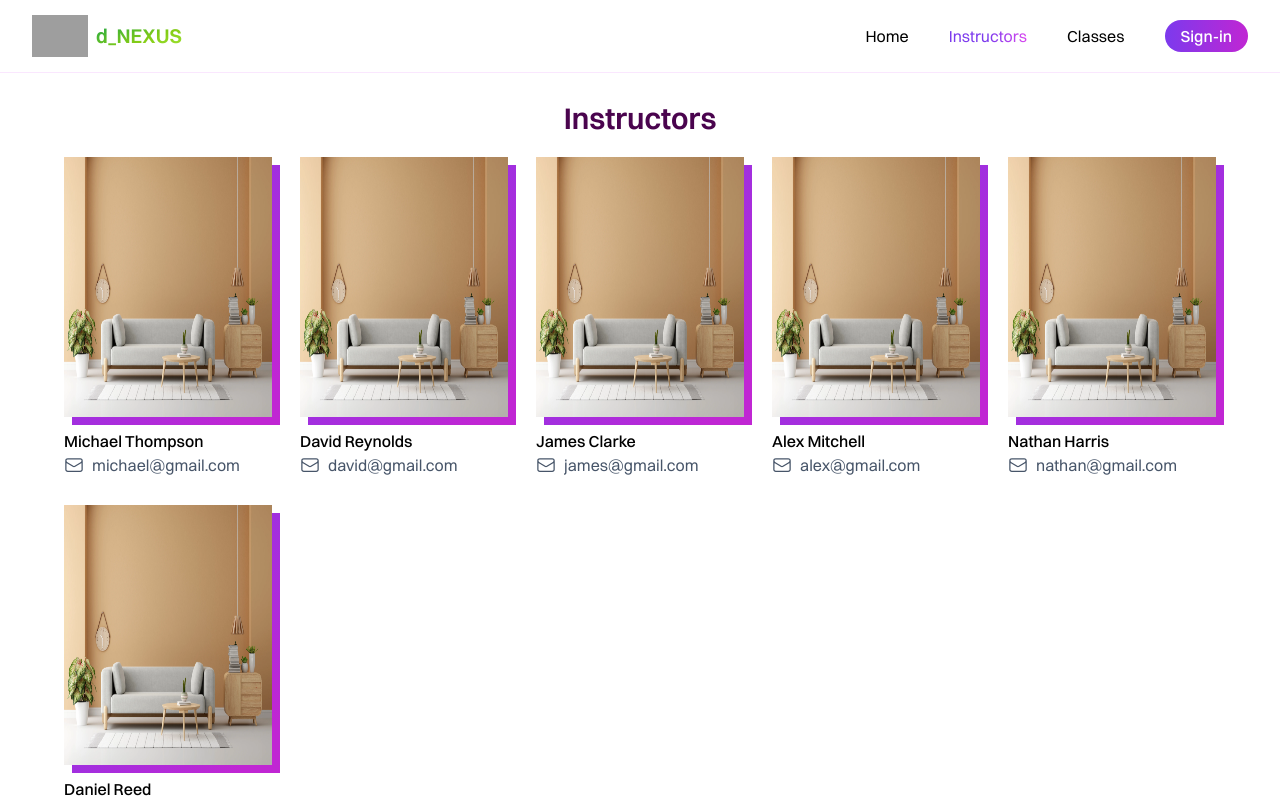
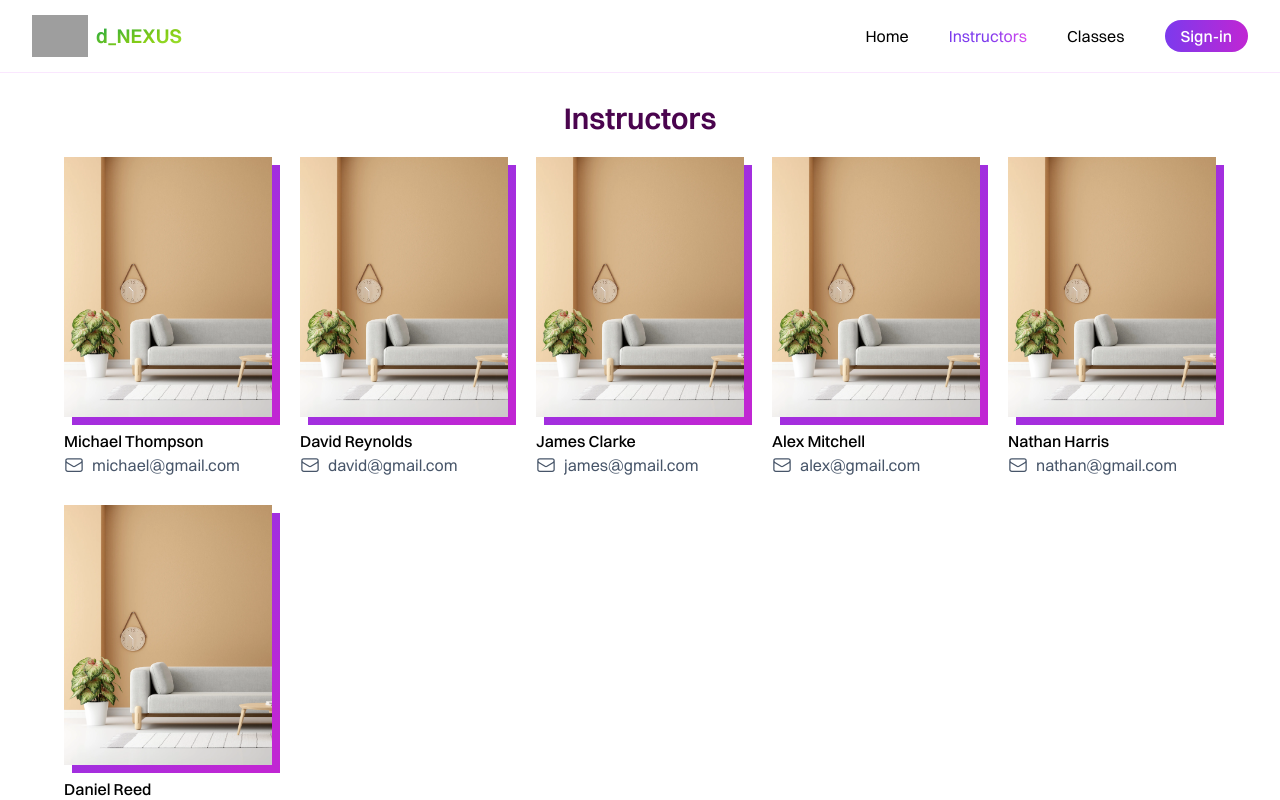
Before and after one commit to johurul-haque/nexus, a React (Vite) app: page /instructors in a window 1280 px wide. Shown: the top 800 px of the page. Built offline with nearby package versions, Linux system fonts and the light colour scheme; no server answers; grey boxes are pictures that could not be loaded.

Commit message:
added framer motion

```diff
--- a/src/Layouts/Classes.jsx
+++ b/src/Layouts/Classes.jsx
@@ -17,7 +17,7 @@ const Classes = () => {
         {data.map((item, index) => (
           <article key={index} className="max-w-[16rem]">
             <div className="relative bg-black">
-              <h3 className="absolute bottom-3 z-50 px-3 text-base font-medium leading-tight tracking-wide text-white">
+              <h3 className="absolute bottom-3 z-40 px-3 text-base font-medium leading-tight tracking-wide text-white">
                 {item.name}
               </h3>
               <img
--- a/src/Layouts/HeroSection.jsx
+++ b/src/Layouts/HeroSection.jsx
@@ -46,7 +46,7 @@ const HeroSection = () => {
           </h2>
         </SwiperSlide>
         <SwiperSlide>
-          <figure className="absolute left-1/2 top-[30%] z-50 -translate-x-1/2 italic">
+          <figure className="absolute left-1/2 top-[30%] z-40 -translate-x-1/2 italic">
             <blockquote className="w-full max-w-sm leading-tight tracking-wider text-amber-950 max-[450px]:w-[14rem] max-[450px]:text-base max-[315px]:hidden sm:text-xl lg:max-w-md lg:text-2xl lg:font-medium">
               <p>Design adds value faster than it adds costs.</p>
             </blockquote>
@@ -67,7 +67,7 @@ const HeroSection = () => {
         </SwiperSlide>
         <SwiperSlide>
           {' '}
-          <figure className="absolute left-1/2 top-1/4 z-50 -translate-x-1/2 italic">
+          <figure className="absolute left-1/2 top-1/4 z-40 -translate-x-1/2 italic">
             <blockquote className="w-full max-w-sm leading-tight tracking-wider text-amber-950 max-[450px]:w-[14rem] max-[450px]:text-base max-[315px]:hidden sm:text-xl lg:max-w-md lg:text-2xl lg:font-medium">
               <p>
                 Design is not just what it looks and feels like. Design is how
--- /dev/null
+++ b/src/components/Animate.jsx
@@ -0,0 +1,17 @@
+import { motion } from 'framer-motion';
+
+// eslint-disable-next-line react/prop-types
+function Animate({ children, ...props }) {
+  return (
+    <motion.main
+      initial={{ opacity: 0 }}
+      animate={{ opacity: 1 }}
+      exit={{ opacity: 0 }}
+      transition={{ duration: 1.5 }}
+      {...props}
+    >
+      {children}
+    </motion.main>
+  );
+}
+export default Animate;
--- /dev/null
+++ b/src/components/Skeleton.jsx
@@ -0,0 +1,34 @@
+const Skeleton = () => {
+  return (
+    <div className="mb-10 mt-7 grid grid-cols-[repeat(auto-fit,minmax(10rem,13rem))] justify-center gap-x-7 gap-y-7">
+      {Array.from({ length: 10 }, (_, i) => i + 1).map((id) => (
+        <figure key={id} className="grid w-52 justify-center">
+          <div className="mb-3 aspect-[4/5] w-52 animate-pulse bg-slate-200"></div>
+
+          <figcaption className="mb-2 h-5 animate-pulse bg-slate-200"></figcaption>
+          <dl>
+            <dt className="sr-only">Email</dt>
+            <dd className="flex gap-2 text-slate-600">
+              <svg
+                xmlns="http://www.w3.org/2000/svg"
+                fill="none"
+                viewBox="0 0 24 24"
+                strokeWidth={1.5}
+                stroke="currentColor"
+                className="aspect-square w-5 shrink-0"
+              >
+                <path
+                  strokeLinecap="round"
+                  strokeLinejoin="round"
+                  d="M21.75 6.75v10.5a2.25 2.25 0 01-2.25 2.25h-15a2.25 2.25 0 01-2.25-2.25V6.75m19.5 0A2.25 2.25 0 0019.5 4.5h-15a2.25 2.25 0 00-2.25 2.25m19.5 0v.243a2.25 2.25 0 01-1.07 1.916l-7.5 4.615a2.25 2.25 0 01-2.36 0L3.32 8.91a2.25 2.25 0 01-1.07-1.916V6.75"
+                />
+              </svg>
+              <div className="grow animate-pulse rounded-sm bg-slate-200"></div>
+            </dd>
+          </dl>
+        </figure>
+      ))}
+    </div>
+  );
+};
+export default Skeleton;
--- /dev/null
+++ b/src/routes/Classes.jsx
@@ -0,0 +1,6 @@
+const Classes = () => {
+  return (
+    <div>Classes</div>
+  )
+}
+export default Classes
--- a/src/routes/Home.jsx
+++ b/src/routes/Home.jsx
@@ -1,16 +1,19 @@
 import Classes from '../Layouts/Classes';
 import HeroSection from '../Layouts/HeroSection';
 import Instructors from '../Layouts/Instructors';
+import Animate from '../components/Animate';
 
 const Home = () => {
   return (
-    <main className="container-padding">
+    <Animate className="container-padding">
       <div className="mx-auto max-w-7xl">
         <HeroSection />
         <Classes />
         <Instructors />
+
+        {/* TODO: Create an extra section with animation */}
       </div>
-    </main>
+    </Animate>
   );
 };
 export default Home;
--- a/src/routes/Instructors.jsx
+++ b/src/routes/Instructors.jsx
@@ -1,13 +1,19 @@
 import { useEffect, useState } from 'react';
 import { Helmet } from 'react-helmet-async';
 import { sofa } from '../assets/images';
+import Animate from '../components/Animate';
+import Skeleton from '../components/Skeleton';
 
 const Instructors = () => {
   const [data, setData] = useState([]);
+  const [loading, setLoading] = useState(true);
   useEffect(() => {
     fetch('/instructor.json')
       .then((res) => res.json())
-      .then((data) => setData(data.popularInstructors));
+      .then((data) => {
+        setData(data.popularInstructors);
+        setTimeout(() => setLoading(false), 600);
+      });
   }, []);
 
   return (
@@ -15,18 +21,21 @@ const Instructors = () => {
       <Helmet>
         <title>Nexus - Instructors</title>
       </Helmet>
-      <main className="container-padding mb-10 mt-7">
+      <Animate className="container-padding mb-10 mt-7">
         <div className="mx-auto max-w-7xl">
           <h1 className="text-center text-2xl font-medium text-fuchsia-950 lg:text-3xl lg:font-semibold">
             Instructors
           </h1>
+          {loading ? (
+            <Skeleton />
+          ) : (
             <div className="mt-5 grid grid-cols-[repeat(auto-fit,minmax(10rem,13rem))] justify-center gap-x-7 gap-y-7">
               {data.map((item, idx) => (
                 <figure key={idx} className="grid w-52 justify-center">
                   <div className="relative mb-3">
                     <div className="absolute -bottom-2 -right-2 -z-20 h-full w-full bg-gradient-to-br from-violet-600 to-fuchsia-600 to-90%"></div>
                     <img
-                    className="aspect-[4/5] w-52"
+                      className="aspect-[4/5] w-52 object-cover object-left"
                       src={sofa}
                       width={102}
                       height={128}
@@ -63,8 +72,9 @@ const Instructors = () => {
                 </figure>
               ))}
             </div>
+          )}
         </div>
-      </main>
+      </Animate>
     </>
   );
 };
--- a/src/routes/root.jsx
+++ b/src/routes/root.jsx
@@ -1,3 +1,5 @@
+import { AnimatePresence } from 'framer-motion';
+import * as React from 'react';
 import { useContext, useEffect } from 'react';
 import { Helmet } from 'react-helmet-async';
 import { Outlet, useLocation } from 'react-router-dom';
@@ -29,14 +31,17 @@ const Root = () => {
       {/* <Preloading /> */}
 
       <Header />
+
       {loading ? (
         <div className="grid flex-1 place-items-center">
           <Loading />
         </div>
       ) : (
-        <div className="flex-1 transition-all duration-300">
-          <Outlet />
-        </div>
+        <AnimatePresence>
+          <div className="flex-1 transition-all duration-300">
+            {React.cloneElement(<Outlet />, { key: pathname.pathname })}
+          </div>
+        </AnimatePresence>
       )}
       <Footer />
     </>
```
Lines whose indentation alone changed are shown as unchanged.
